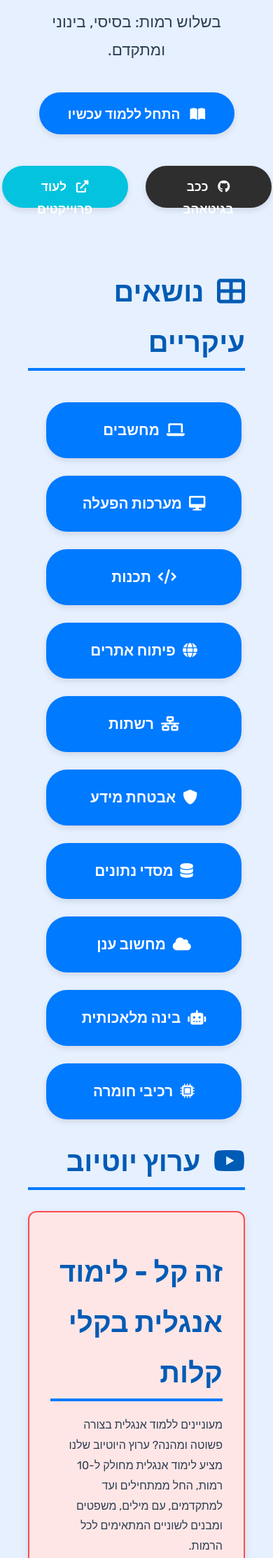
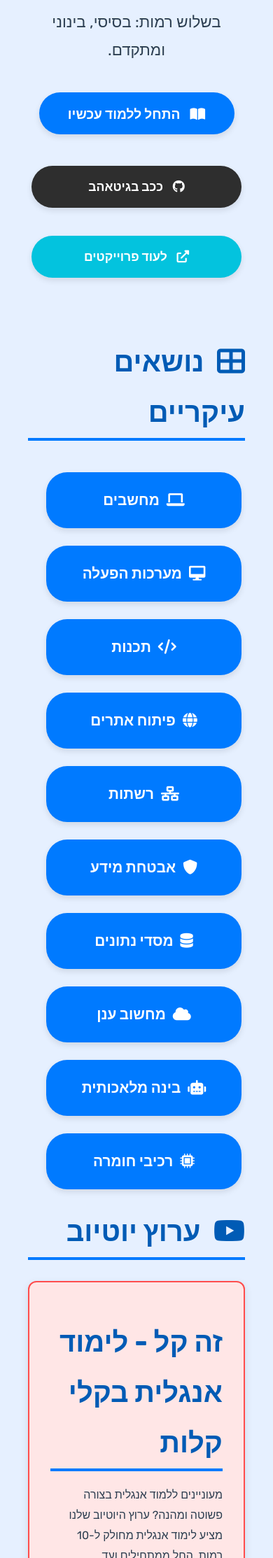
Before and after one commit to NHLOCAL/ZeKal, a Jekyll site: the page built from docs/index.md, in a window 390 px wide. Shown: the part 1342-3569 px from the top of the page at 70% size. Built offline with Jekyll 4.4.1, drawn with Linux system fonts in a browser that asks for light colours.

Commit message:
רספונסיביות כפתורים

```diff
--- a/docs/assets/css/style.css
+++ b/docs/assets/css/style.css
@@ -547,14 +547,17 @@ a:hover {
     background-color: #028fa1; /* כחול כהה יותר */
 }
 
-/* שיפור כפתורים */
-.button {
-    transition: background-color 0.3s ease, transform 0.3s ease, box-shadow 0.3s ease;
-}
+/* התאמה למסכים קטנים */
+@media (max-width: 600px) {
+    .home-buttons {
+        flex-direction: column;
+        align-items: center;
+    }
 
-.button:hover {
-    transform: translateY(-4px);
-    box-shadow: 0 8px 16px rgba(0,0,0,0.2);
+    .home-buttons .button {
+        width: 100%;
+        max-width: 300px;
+    }
 }
 
 /* כפתורים אדומים */
```
